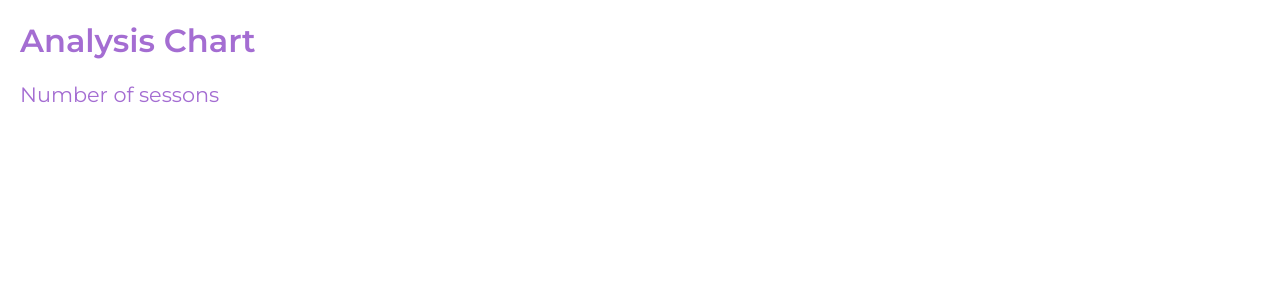
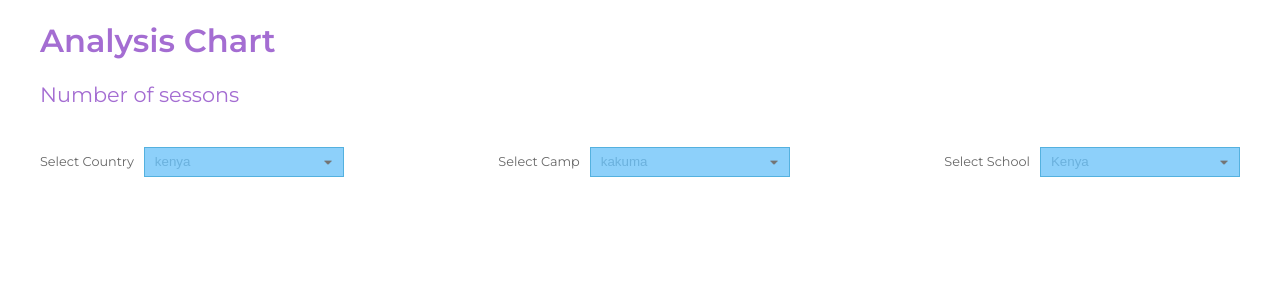
Before and after one commit to mwafy092/education-analysis-dashboard, a React (Create React App) app: page / in a window 1280 px wide. Shown: the top 300 px of the page. Built offline with nearby package versions, Linux system fonts and the light colour scheme.

Commit message:
add filters component

```diff
--- a/src/App.tsx
+++ b/src/App.tsx
@@ -1,9 +1,11 @@
 import React from 'react';
+import { Filters } from './components/Filters';
 import { Header } from './components/Header';
 const App = () => {
     return (
         <main className='container'>
             <Header />
+            <Filters />
         </main>
     );
 };
--- /dev/null
+++ b/src/components/Filters.tsx
@@ -0,0 +1,28 @@
+import React, { FC } from 'react';
+import '../styles/filters.css';
+const Filters: FC = () => {
+    return (
+        <section className='filters__container'>
+            <div className='filter'>
+                <label htmlFor='country'>Select Country</label>
+                <select id='country'>
+                    <option>kenya</option>
+                </select>
+            </div>
+            <div className='filter'>
+                <label htmlFor='camp'>Select Camp</label>
+                <select id='camp'>
+                    <option>kakuma</option>
+                </select>
+            </div>
+            <div className='filter'>
+                <label htmlFor='school'>Select School</label>
+                <select id='school'>
+                    <option>Kenya</option>
+                </select>
+            </div>
+        </section>
+    );
+};
+
+export { Filters };
--- a/src/index.css
+++ b/src/index.css
@@ -8,5 +8,5 @@ body {
     CSS FOR CONTAINER
 */
 .container {
-    padding: 0 20px;
+    padding: 0 40px;
 }
--- /dev/null
+++ b/src/styles/filters.css
@@ -0,0 +1,36 @@
+.filters__container {
+    display: flex;
+    justify-content: space-between;
+    margin: 40px 0;
+}
+
+.filter {
+    display: flex;
+    justify-content: center;
+    align-items: center;
+    gap: 10px;
+}
+
+.filter label {
+    font-size: 0.8rem;
+    font-weight: 400;
+    color: #666;
+}
+
+.filter select {
+    background-color: #8dd0fa;
+    border: 1px solid #54b1df;
+    color: #6bb1dd;
+    width: 200px;
+    height: 30px;
+    padding: 0 10px;
+    cursor: pointer;
+    padding-right: 10px;
+    appearance: none;
+    -moz-appearance: none;
+    -webkit-appearance: none;
+    background-image: url('../assets/arrow-down.png');
+    background-repeat: no-repeat;
+    background-position: calc(100% - 10px) center;
+    background-size: 10px;
+}
```
Also changed, not shown: src/assets/arrow-down.png (added).
